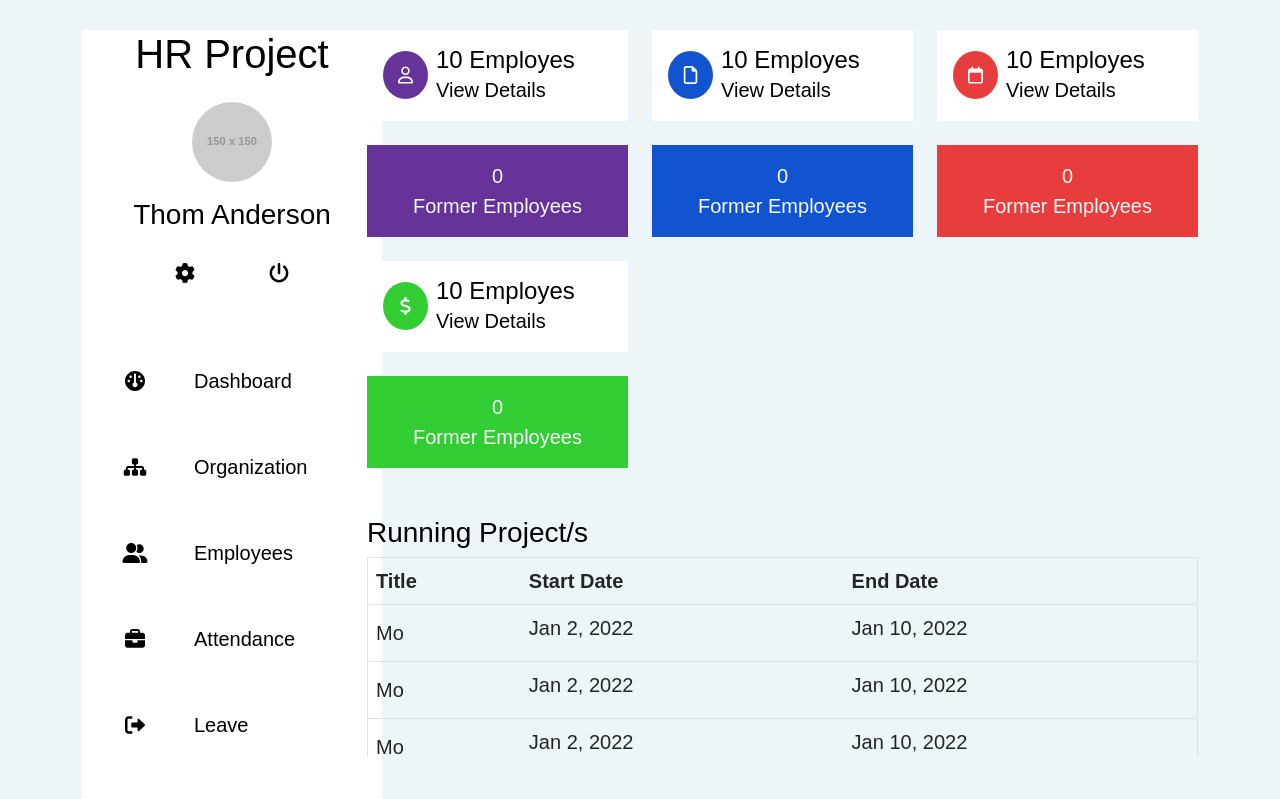
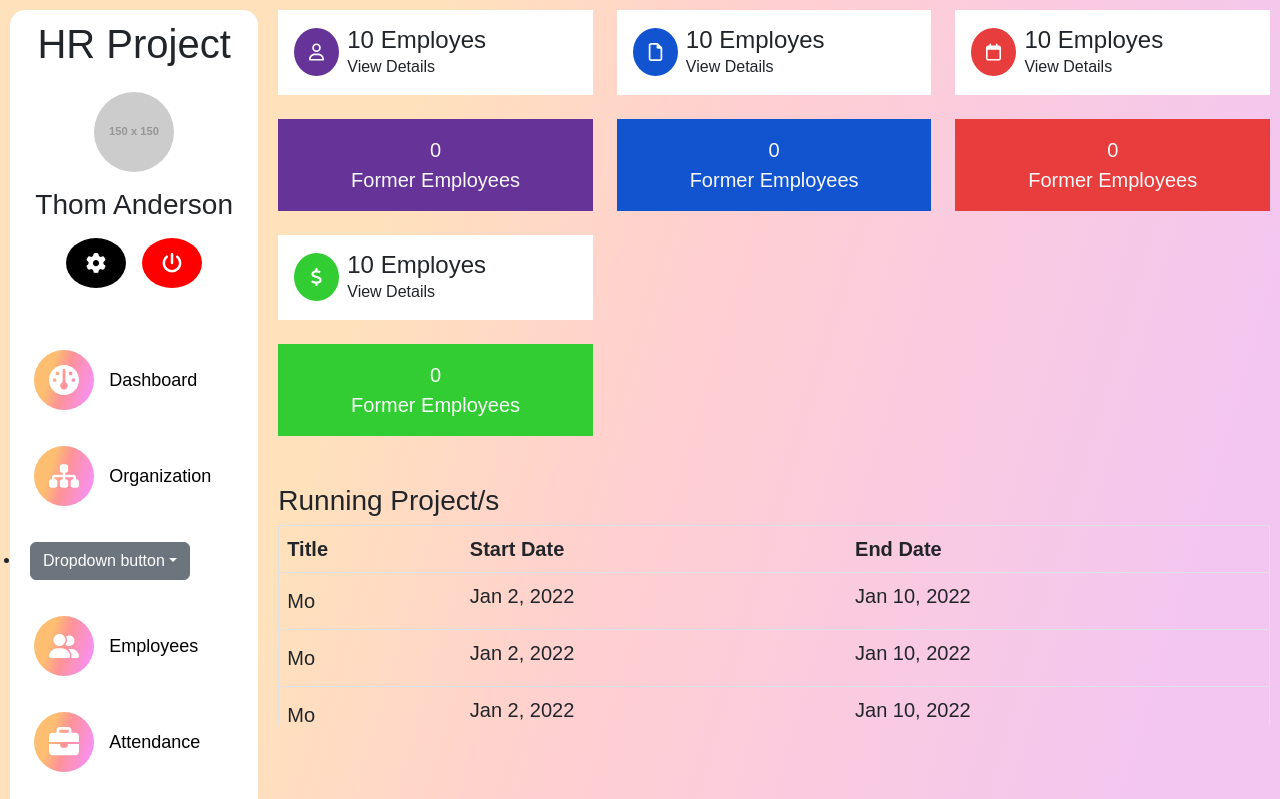
Before and after one commit to farghly/HR-Management-System, a React (Create React App) app: page / in a window 1280 px wide. Shown: the top 799 px of the page. Built offline with nearby package versions, Linux system fonts and the light colour scheme.

Commit message:
first edit by amr

```diff
--- a/src/App.css
+++ b/src/App.css
@@ -1,16 +1,6 @@
-* {
-  margin: 0;
-  padding: 0;
-  box-sizing: border-box;
+body {
+  background: linear-gradient(106.37deg, #ffe1bc 29.63%, #ffcfd1 51.55%, #f3c6f1 90.85%);
+  font-family: "poppins", sans-serif;
+  height: fit-content;
+  background-attachment: fixed;
 }
-
-a {
-  text-decoration: none;
-}
-
-body {
-  margin-top:30px;
-  background-color: #eef5f9;
-  color: black;
-  font-family: "poppins", sans-serif;
-}
--- a/src/components/Dashboard/Dashboard.js
+++ b/src/components/Dashboard/Dashboard.js
@@ -1,16 +1,14 @@
-import './dashboard.css'
-import Navbar from '../Navbar/Navbar'
-function Dashboard(){
-    return(
-
+import "./dashboard.css";
+import Navbar from "../Navbar/Navbar";
+function Dashboard() {
+  return (
     <section>
-
-      <div className="container">
-        <div class="row">
-          <div className="col-3">
+      <div className="container-fluid dashboard">
+        <div class="parent d-flex">
+          <div className="child-1">
             <Navbar />
           </div>
-        <div className="col-9">
+          <div className="child-2">
             <div className="details-cards d-grid gap-4 pb-5">
               <div className="one d-flex gap-4 flex-column details-card">
                 <div className="first-card bg-white d-flex align-items-center p-3">
@@ -79,27 +77,37 @@ function Dashboard(){
                 </thead>
                 <tbody>
                   <tr>
-                <td className="title"><a to="/">Mo</a></td>
+                    <td className="title">
+                      <a to="/">Mo</a>
+                    </td>
                     <td className="start-date">Jan 2, 2022</td>
                     <td className="end-date">Jan 10, 2022</td>
                   </tr>
                   <tr>
-                <td className="title"><a to="/">Mo</a></td>
+                    <td className="title">
+                      <a to="/">Mo</a>
+                    </td>
                     <td className="start-date">Jan 2, 2022</td>
                     <td className="end-date">Jan 10, 2022</td>
                   </tr>
                   <tr>
-                <td className="title"><a to="/">Mo</a></td>
+                    <td className="title">
+                      <a to="/">Mo</a>
+                    </td>
                     <td className="start-date">Jan 2, 2022</td>
                     <td className="end-date">Jan 10, 2022</td>
                   </tr>
                   <tr>
-                <td className="title"><a to="/">Mo</a></td>
+                    <td className="title">
+                      <a to="/">Mo</a>
+                    </td>
                     <td className="start-date">Jan 2, 2022</td>
                     <td className="end-date">Jan 10, 2022</td>
                   </tr>
                   <tr>
-                <td className="title"><a to="/">Mo</a></td>
+                    <td className="title">
+                      <a to="/">Mo</a>
+                    </td>
                     <td className="start-date">Jan 2, 2022</td>
                     <td className="end-date">Jan 10, 2022</td>
                   </tr>
@@ -108,11 +116,10 @@ function Dashboard(){
             </div>
             {/* end of table */}
           </div>
-
         </div>
       </div>
     </section>
-    )
+  );
 }
 
-export default Dashboard
+export default Dashboard;
--- a/src/components/Dashboard/dashboard.css
+++ b/src/components/Dashboard/dashboard.css
@@ -1,4 +1,3 @@
-
 .card-text a {
     color: rgb(144, 144, 144);
 }
@@ -9,12 +8,12 @@
 
 svg {
     padding: 15px;
-    background-color: rebeccapurple;
     border-radius: 50%;
     color: white;
     font-size: 18px;
     width: 15px;
 }
+
 
 h4 {
     margin: 0;
@@ -44,6 +43,7 @@ h4 {
     height: 200px;
     overflow-y: scroll;
 }
+
 table th {
     position: -webkit-sticky;
     position: sticky;
@@ -51,3 +51,29 @@ table th {
     z-index: 1;
     background: rgb(206, 51, 51);
 }
+
+.parent {
+    justify-content: space-between;
+    gap: 20px;
+}
+
+.parent>div {
+    height: fit-content;
+}
+
+.child-1 {
+    width: 20%;
+    padding: 10px;
+    border-radius: 15px;
+    background-color: white;
+}
+
+.child-2 {
+    width: 80%;
+}
+
+
+.dashboard {
+    max-width: 1550px;
+    padding: 10px;
+}
--- a/src/components/Navbar/Navbar.js
+++ b/src/components/Navbar/Navbar.js
@@ -1,6 +1,6 @@
-import './navbar.css'
-function Navbar(){
-    return(
+import "./navbar.css";
+function Navbar() {
+  return (
     <aside>
       <div class="up text-center pb-5">
         <h1 class="logo mb-4">HR Project</h1>
@@ -11,46 +11,93 @@ function Navbar(){
             class="profile-img mb-3"
           />
           <h3 class="mb-3">Thom Anderson</h3>
-          <div class="btns d-flex gap-1 justify-content-center">
-            <i class="fa-solid fa-gear"></i>
+          <div class="btns d-flex gap-lg-3 gap-2 justify-content-center">
+            <a href="#" class="setting">
+              <i class="fa-solid fa-gear sett"></i>
+            </a>
+            <a href="#" class="logOut">
               <i class="fa-solid fa-power-off log-out"></i>
+            </a>
           </div>
         </div>
       </div>
       <div class="down">
-        <ul class="links d-flex flex-column gap-3">
+        <ul class="links d-flex flex-column gap-lg-3 gap-2">
           <li class="d-flex gap-3 align-items-center">
+            <a href="#" class="nav-text">
               <i class="fa-solid fa-gauge"></i>
-            <a href="#" class="nav-text">Dashboard</a>
+              <span>Dashboard</span>
+            </a>
           </li>
           <li class="d-flex gap-3 align-items-center">
+            <a href="#" class="nav-text">
               <i class="fa-solid fa-sitemap"></i>
-            <a href="#" class="nav-text">Organization</a>
+              <span>Organization</span>
+            </a>
+          </li>
+          <li>
+            <div class="dropdown">
+              <button
+                class="btn btn-secondary dropdown-toggle"
+                type="button"
+                id="dropdownMenuButton1"
+                data-bs-toggle="dropdown"
+                aria-expanded="false"
+              >
+                Dropdown button
+              </button>
+              <ul class="dropdown-menu" aria-labelledby="dropdownMenuButton1">
+                <li>
+                  <a class="dropdown-item" href="#">
+                    Action
+                  </a>
+                </li>
+                <li>
+                  <a class="dropdown-item" href="#">
+                    Another action
+                  </a>
+                </li>
+                <li>
+                  <a class="dropdown-item" href="#">
+                    Something else here
+                  </a>
+                </li>
+              </ul>
+            </div>
           </li>
           <li class="d-flex gap-3 align-items-center">
+            <a href="#" class="nav-text">
               <i class="fa-solid fa-user-group"></i>
-            <a href="#" class="nav-text">Employees</a>
+              <span>Employees</span>
+            </a>
           </li>
           <li class="d-flex gap-3 align-items-center">
-            <i class="fa-solid fa-briefcase"></i>
-            <a href="#" class="nav-text">Attendance</a>
+            <a href="#" class="nav-text">
+              <i class="fa-solid fa-briefcase"></i> <span>Attendance</span>
+            </a>
           </li>
           <li class="d-flex gap-3 align-items-center">
+            <a href="#" class="nav-text">
               <i class="fa-solid fa-right-from-bracket"></i>
-            <a href="#" class="nav-text">Leave</a>
+              <span>Leave</span>
+            </a>
           </li>
           <li class="d-flex gap-3 align-items-center">
+            <a href="#" class="nav-text">
               <i class="fa-solid fa-receipt"></i>
-            <a href="#" class="nav-text">Payroll</a>
+              <span>Payroll</span>
+            </a>
           </li>
           <li class="d-flex gap-3 align-items-center">
+            <a href="#" class="nav-text">
               <i class="fa-solid fa-hurricane"></i>
-            <a href="#" class="nav-text">Loan</a>
+              <span>Loan</span>
+            </a>
           </li>
         </ul>
       </div>
     </aside>
-    )
+  );
 }
 
-export default Navbar
+export default Navbar;
--- a/src/components/Navbar/navbar.css
+++ b/src/components/Navbar/navbar.css
@@ -1,7 +1,5 @@
 aside {
-    width: 300px;
     background-color: white;
-
 }
 
 .profile-img {
@@ -9,38 +7,84 @@ aside {
     height: 80px;
     border-radius: 50%;
 }
-svg{
-    background-color: inherit;
-    /* color:gray; */
-}
+
+
 aside svg {
     font-size: 20px;
-    flex-basis: 20%;
-    color:black;
+    height: 30px;
+    width: 30px;
+    color: white;
+
 }
 
+.sett {
+    background-color: black
+}
+
+.log-out {
+    background-color: red;
+}
+
+@media (max-width:990px) {
+    aside .btns {
+        flex-direction: column;
+        align-items: center;
+    }
+}
 
 .links {
     margin: 0;
     padding: 0;
 }
 
-a {
+.nav-text {
     color: black;
     font-size: 20px;
+    display: flex;
+    align-items: center;
+    width: 100%;
+    gap: 15px;
+    justify-content: center;
+}
+
+.nav-text svg {
+    height: 30px;
+    width: 30px;
+    background: linear-gradient(106.37deg, #fdbe71 29.63%, #fd9397 51.55%, #f990f4 90.85%);
+}
+
+@media (max-width:500px) {
+    .nav-text svg {
+        height: 18px;
+        width: 18px;
+    }
+}
+
+.nav-text span {
+    flex-basis: 60%;
+    font-size: 18px;
 }
 
 li {
-    transition: 0.2s all;
+    transition: 0.3s all;
     padding: 10px;
     cursor: pointer;
+    border-radius: 6px;
 }
 
 li:hover {
-    background-color: blueviolet;
+    background-color: rgba(0, 0, 0, 0.6);
+    backdrop-filter: blur(15px);
     color: white;
 }
 
 li:hover a {
     color: white;
+
 }
+
+@media (max-width:990px) {
+    a span {
+        display: none;
+    }
+}
--- a/src/components/login/Login.js
+++ b/src/components/login/Login.js
@@ -1,7 +1,8 @@
-import './login.css'
-function Login(){
-    return(
-        <div className="container login p-md-5 p-4">
+import "./login.css";
+function Login() {
+  return (
+    <div className="parent-log">
+      <div className="container login px-4 px-md-5">
         <form className="my-4 w-100 m-auto">
           <p className="heading">Sign in</p>
           <div className="box">
@@ -26,16 +27,22 @@ function Login(){
           </div>
           <button className="signInBtn p-3 my-4 w-100">Sign in</button>
           <p className="text">
-            <a href="#" className="me-auto">Forgot Password</a>
+            <a href="#" className="me-auto forgotPass">
+              Forgot Password
+            </a>
           </p>
           <p className="signUp">
-            <span>Don't have an account?
-            <button class="signInBtn">Sign Up</button></span>
+            <span>
+              Don't have an account?
+              <button href="#" class="goToSignUpPage">
+                Sign Up
+              </button>
+            </span>
           </p>
         </form>
       </div>
-
-    )
+    </div>
+  );
 }
 
-export default Login
+export default Login;
--- a/src/components/register/register.js
+++ b/src/components/register/register.js
@@ -1,8 +1,9 @@
-import { Link } from 'react-router-dom'
-import './register.css'
-function Register(){
-    return(
-        <div class="container register p-md-5 p-4">
+import { Link } from "react-router-dom";
+import "./register.css";
+function Register() {
+  return (
+    <div className="parent-reg">
+      <div class="container register px-4 px-md-5">
         <form class="my-4 w-100 m-auto">
           <p class="heading">Sign up</p>
           <div class="box">
@@ -47,11 +48,15 @@ function Register(){
           </div>
           <button class="signUpBtn p-3 my-4 w-100">Sign up</button>
           <p class="signIn">
-            <span>Already have an account?<button class="signInBtn">Sign in</button></span>
+            <span>
+              Already have an account?
+              <button class="goToSignInPage">Sign in</button>
+            </span>
           </p>
         </form>
       </div>
-    )
+    </div>
+  );
 }
 
-export default Register
+export default Register;
--- a/src/index.css
+++ b/src/index.css
@@ -1,4 +1,4 @@
-body {
+/* body {
   margin: 0;
   font-family: -apple-system, BlinkMacSystemFont, 'Segoe UI', 'Roboto', 'Oxygen',
     'Ubuntu', 'Cantarell', 'Fira Sans', 'Droid Sans', 'Helvetica Neue',
@@ -11,3 +11,7 @@ code {
   font-family: source-code-pro, Menlo, Monaco, Consolas, 'Courier New',
     monospace;
 }
+
+.App {
+  background: linear-gradient(106.37deg, #ffe1bc 29.63%, #ffcfd1 51.55%, #f3c6f1 90.85%);
+} */
```
Also changed, not shown: public/index.html (+12 -4 lines), src/components/login/login.css (+31 -14 lines), src/components/register/register.css (+31 -14 lines). Lines whose indentation alone changed are shown as unchanged.
